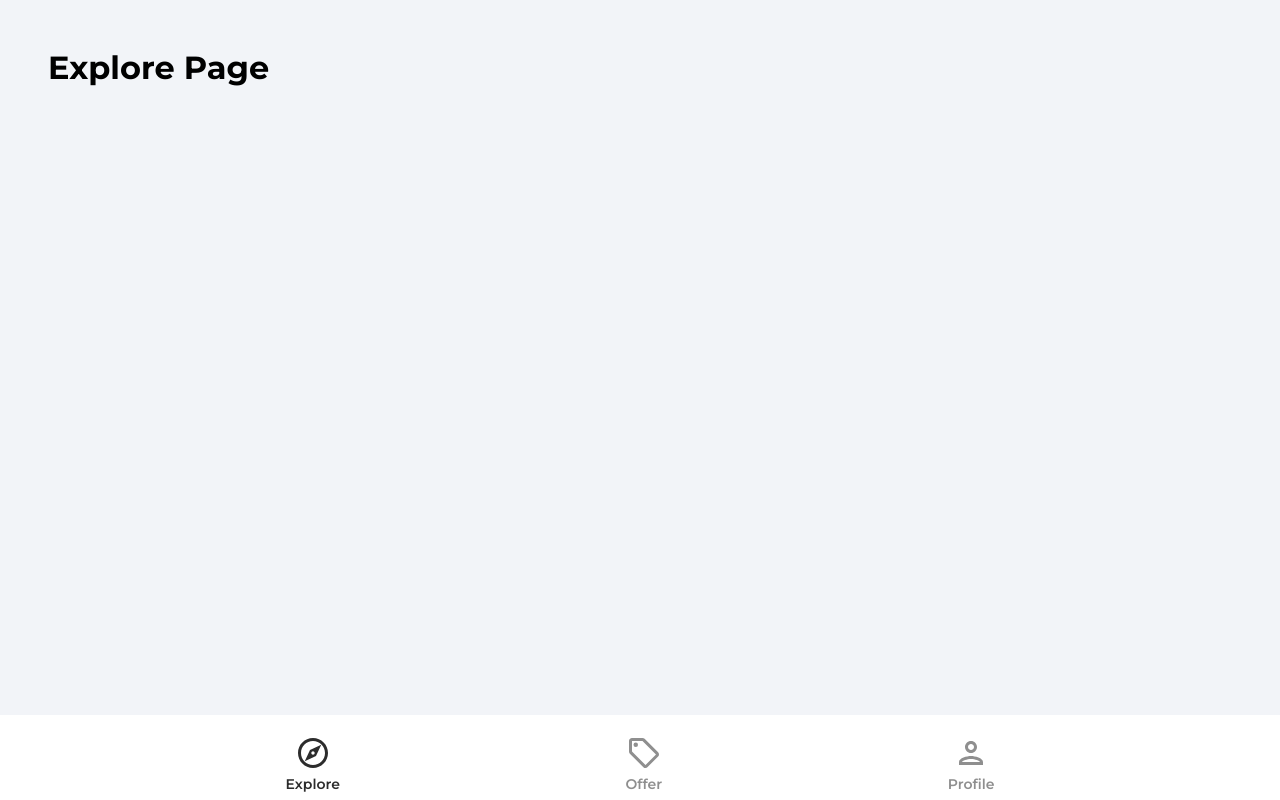
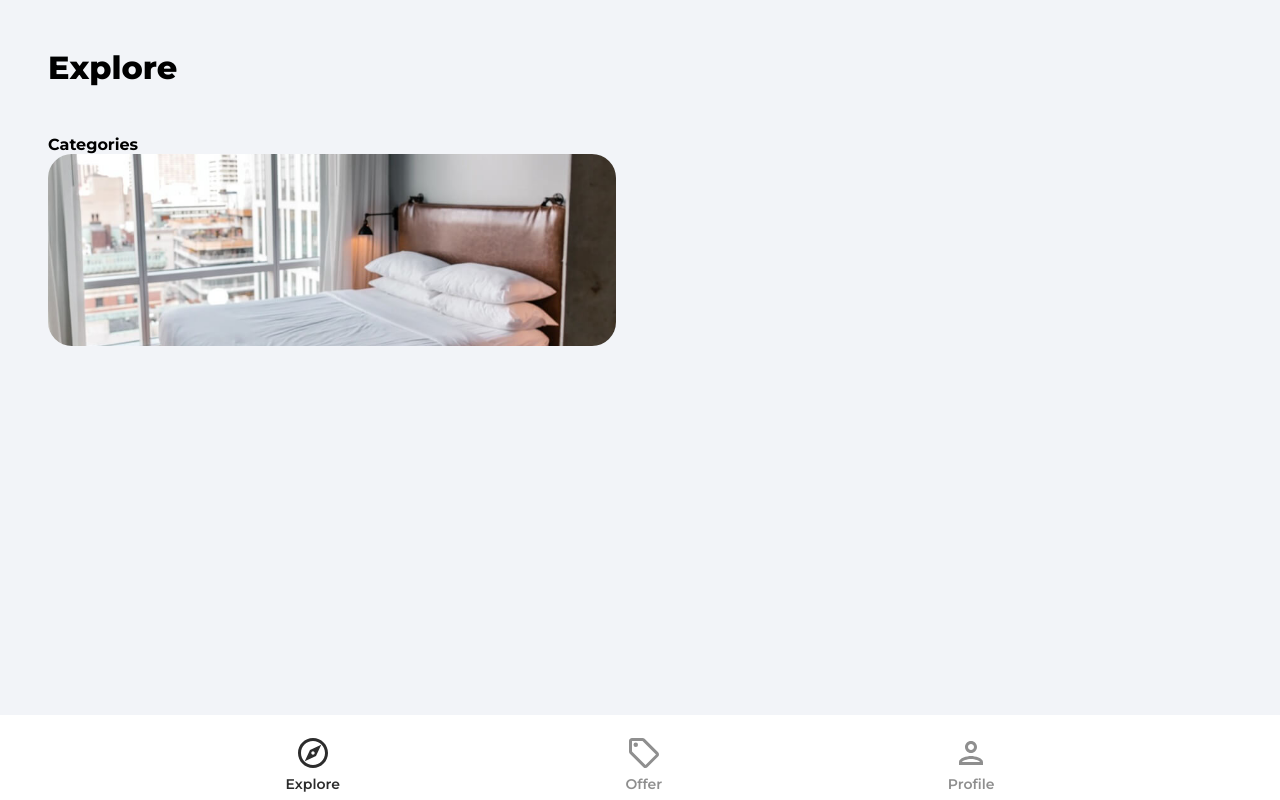
Before and after one commit to it27427/house-marketplace-app, a React (Vite) app: page / in a window 1280 px wide. Built offline with nearby package versions, Linux system fonts and the light colour scheme.

Commit message:
errortitle-style updated

```diff
--- a/src/assets/css/index.css
+++ b/src/assets/css/index.css
@@ -932,4 +932,5 @@ h1, h2, h3, h4, h5, h6 {
 
 .errortitle {
   color: #cc0066;
+  margin-bottom: 1.25rem;
 }
--- a/src/pages/Explore.jsx
+++ b/src/pages/Explore.jsx
@@ -5,7 +5,22 @@ import sellCategoryImage from '@/assets/images/jpg/sellCategoryImage.jpg';
 const Explore = () => {
   return (
     <div className='explore'>
-      <h1>Explore Page</h1>
+      <header>
+        <h2 className='pageHeader'>Explore</h2>
+      </header>
+
+      <main>
+        <h4 className='exploreCategoryHeading'>Categories</h4>
+        <div className='exploreCategories'>
+          <Link to='/category/rent'>
+            <img
+              src={rentCategoryImage}
+              alt='category-thumbnail'
+              className='exploreCategoryImg'
+            />
+          </Link>
+        </div>
+      </main>
     </div>
   );
 };
```
